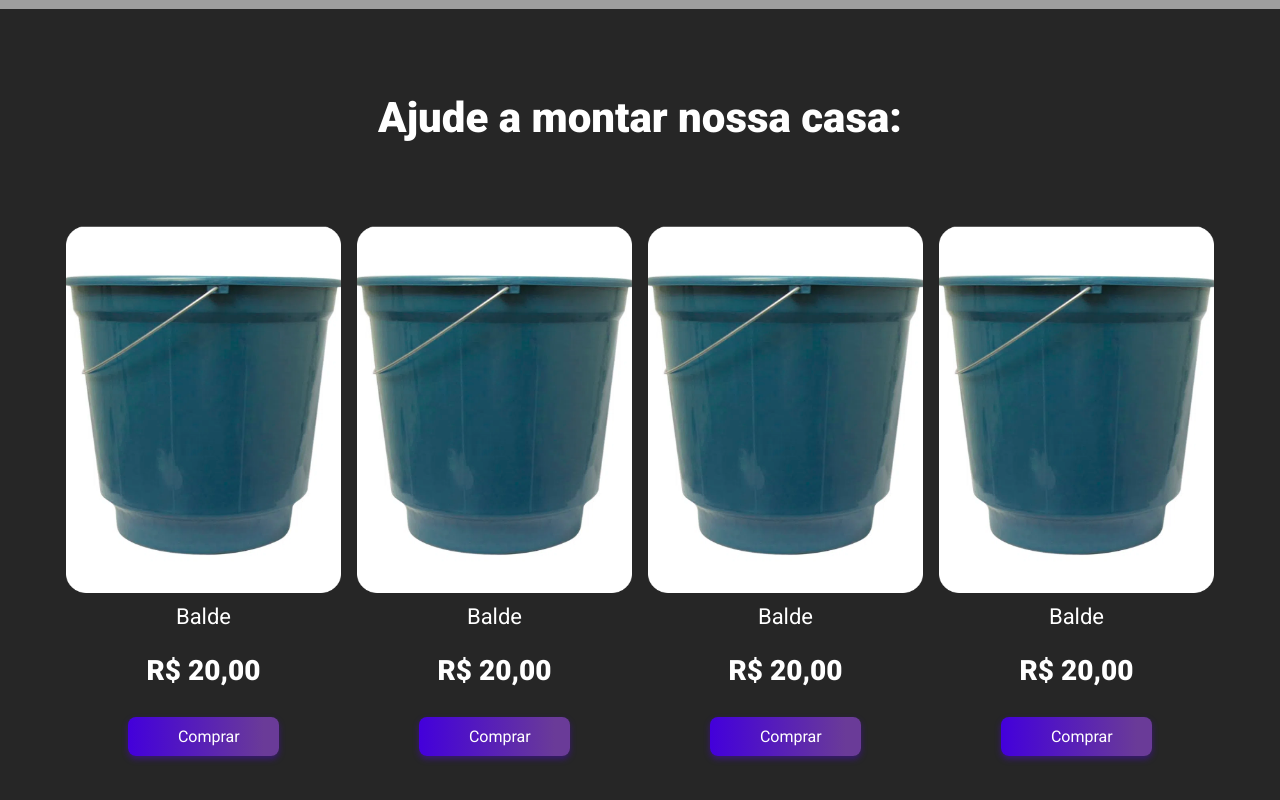
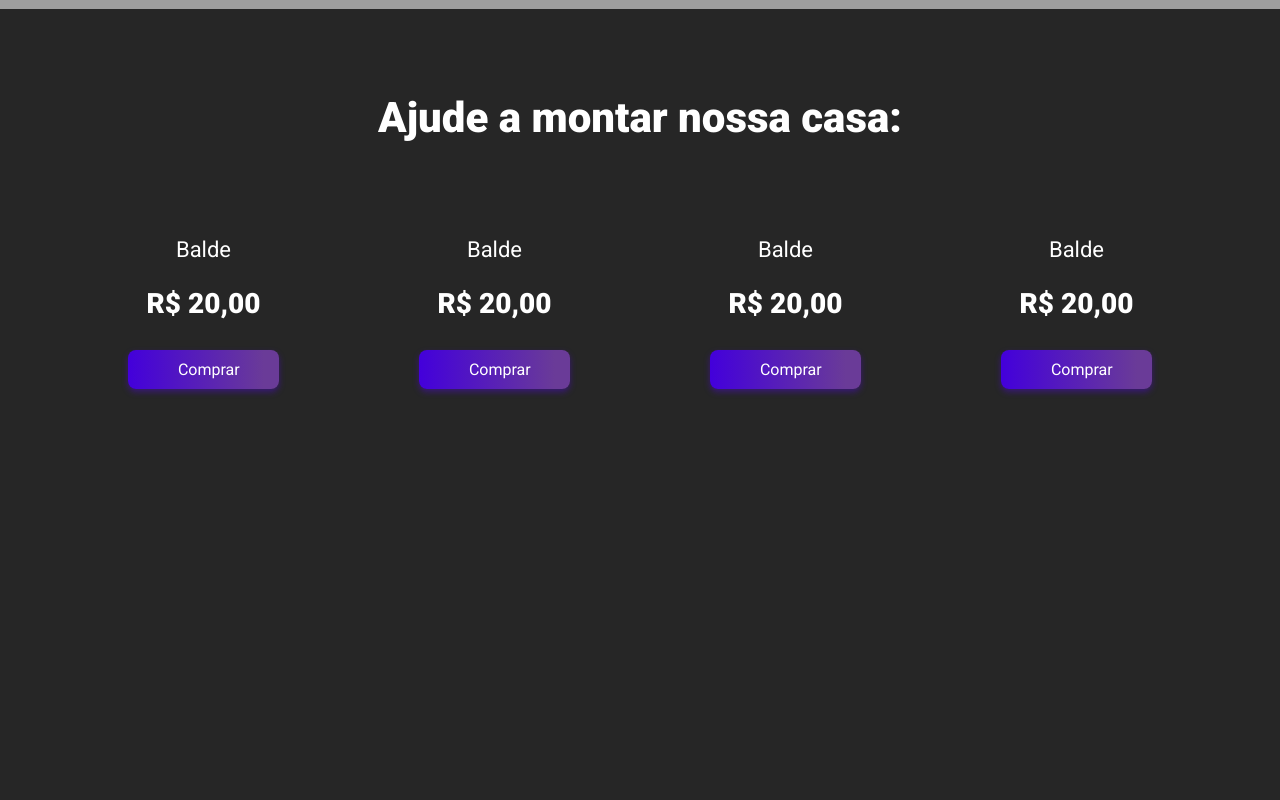
Before and after one commit to beaslins/lelucenaechurrosvaomudar, a Next.js app: page / in a window 1280 px wide. Shown: the part 791-1591 px from the top of the page. After the commit the page ends 1244 px from the top, so only its background shows below. Built offline with nearby package versions, Linux system fonts and the light colour scheme; grey boxes are pictures that could not be loaded.

Commit message:
Update index.js

```diff
--- a/pages/index.js
+++ b/pages/index.js
@@ -24,7 +24,7 @@ export default function Home() {
         <h1 className={styles.title}>Ajude a montar nossa casa:</h1>
         <div className={styles.list}>
           <div className={styles.item}>
-              <Image src="/balde.png" alt="" width={300} height={400} layout='responsive'/>
+
               <p className={styles.itemName}>Balde</p>
               <p className={styles.itemPrice}>R$ 20,00</p>
               <Link href="">
@@ -32,7 +32,7 @@ export default function Home() {
               </Link>
             </div>
             <div className={styles.item}>
-              <Image src="/balde.png" alt="" width={300} height={400} layout='responsive'/>
+
               <p className={styles.itemName}>Balde</p>
               <p className={styles.itemPrice}>R$ 20,00</p>
               <Link href="">
@@ -40,7 +40,7 @@ export default function Home() {
               </Link>
             </div>
             <div className={styles.item}>
-              <Image src="/balde.png" alt="" width={300} height={400} layout='responsive'/>
+
               <p className={styles.itemName}>Balde</p>
               <p className={styles.itemPrice}>R$ 20,00</p>
               <Link href="">
@@ -48,7 +48,7 @@ export default function Home() {
               </Link>
             </div>
             <div className={styles.item}>
-              <Image src="/balde.png" alt="" width={300} height={400} layout='responsive'/>
+
               <p className={styles.itemName}>Balde</p>
               <p className={styles.itemPrice}>R$ 20,00</p>
               <Link href="">
```
